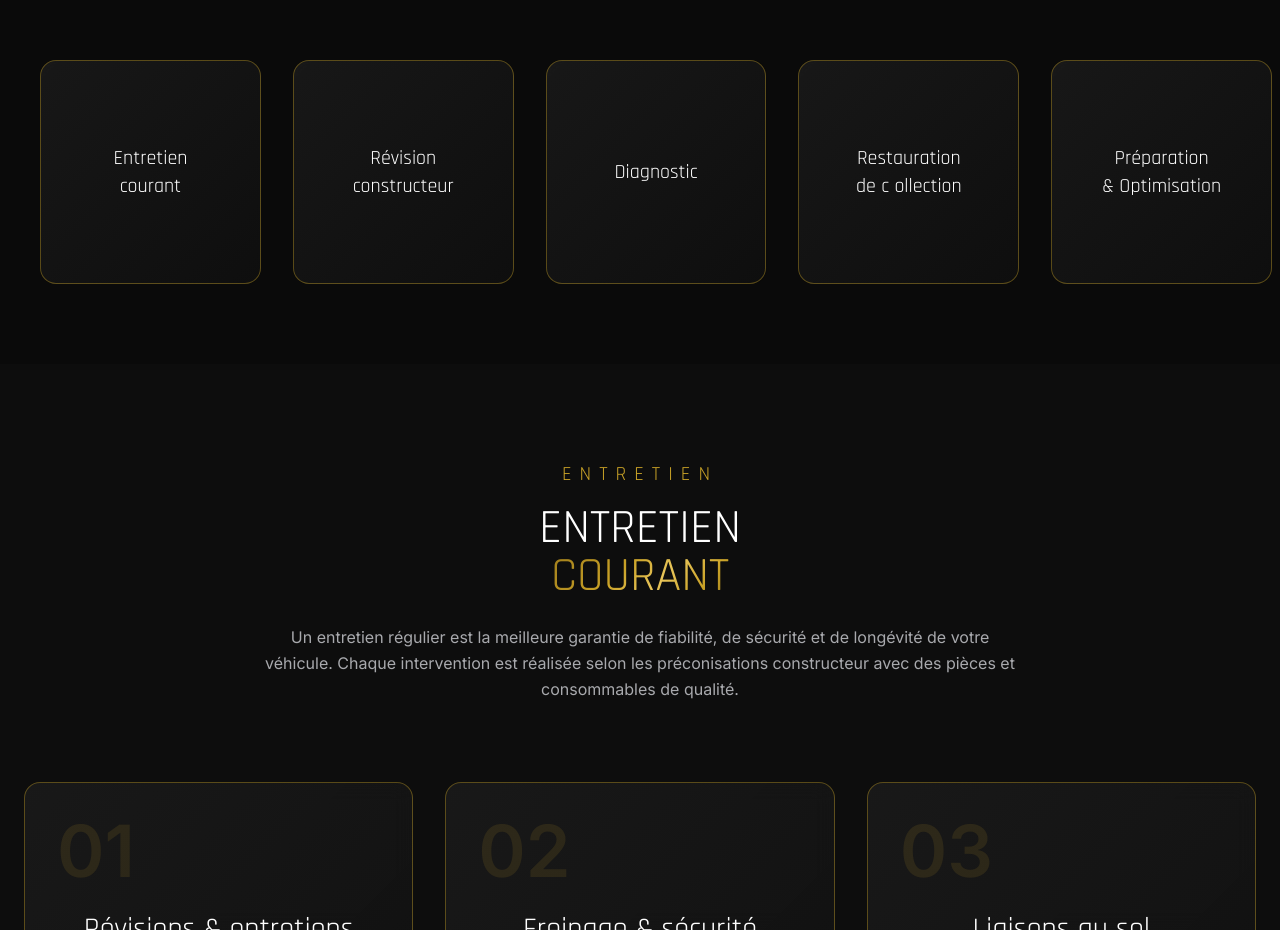
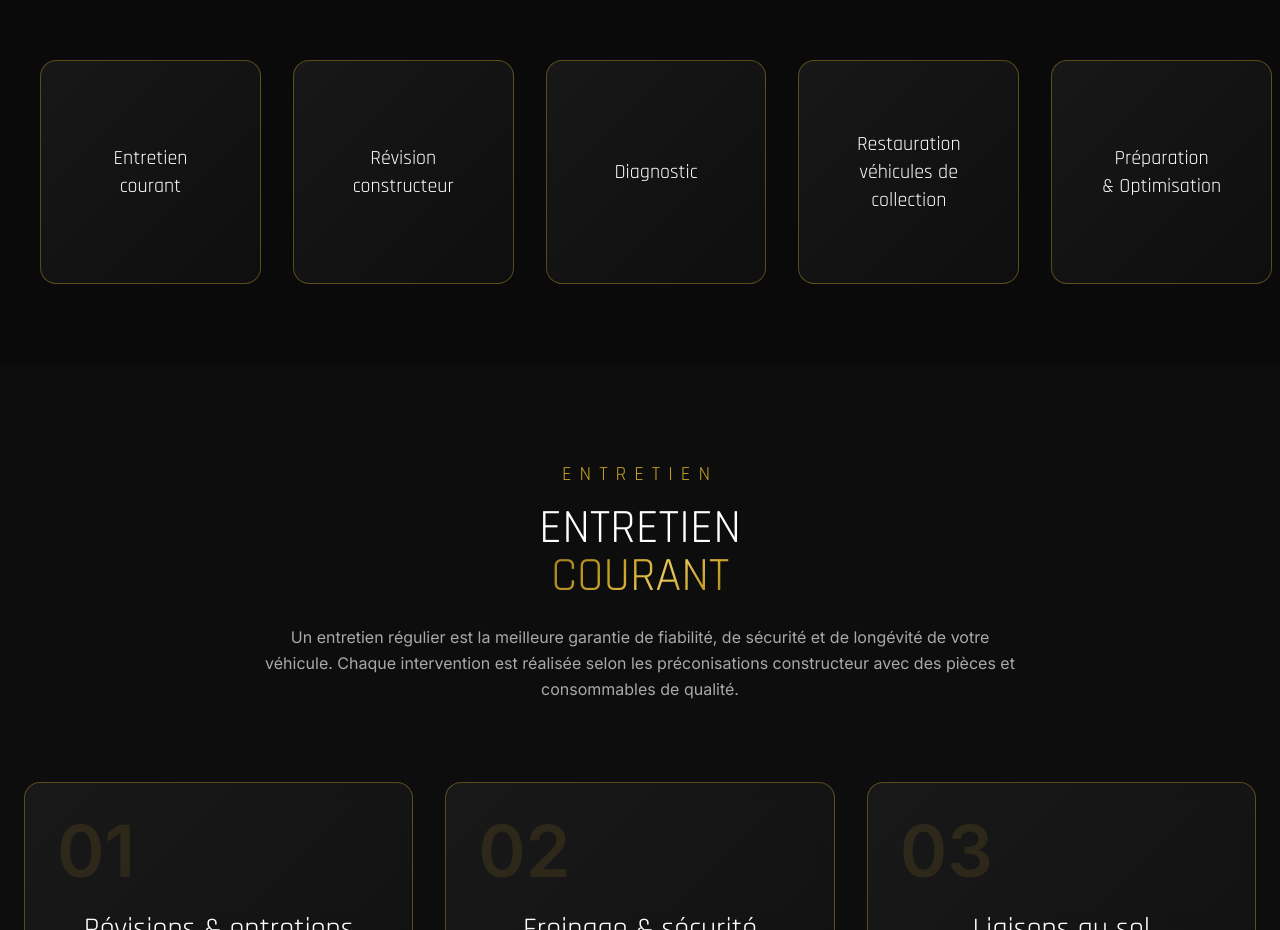
Before and after one commit to PerformancePrestigeAcademy/performance-prestige-academy, a React (Vite) app: page /maintenance in a window 1280 px wide. Shown: the part 820-1750 px from the top of the page. Built offline with nearby package versions, Linux system fonts and the light colour scheme.

Commit message:
Update MaintenancePage.tsx

```diff
--- a/src/Pages/MaintenancePage.tsx
+++ b/src/Pages/MaintenancePage.tsx
@@ -77,7 +77,9 @@ export default function MaintenancePage() {
         <h3 className="font-racing text-xl">
           Restauration
         <br />
-          de c ollection
+          véhicules de
+        <br />
+          collection
         </h3>
       </a>
 
```
